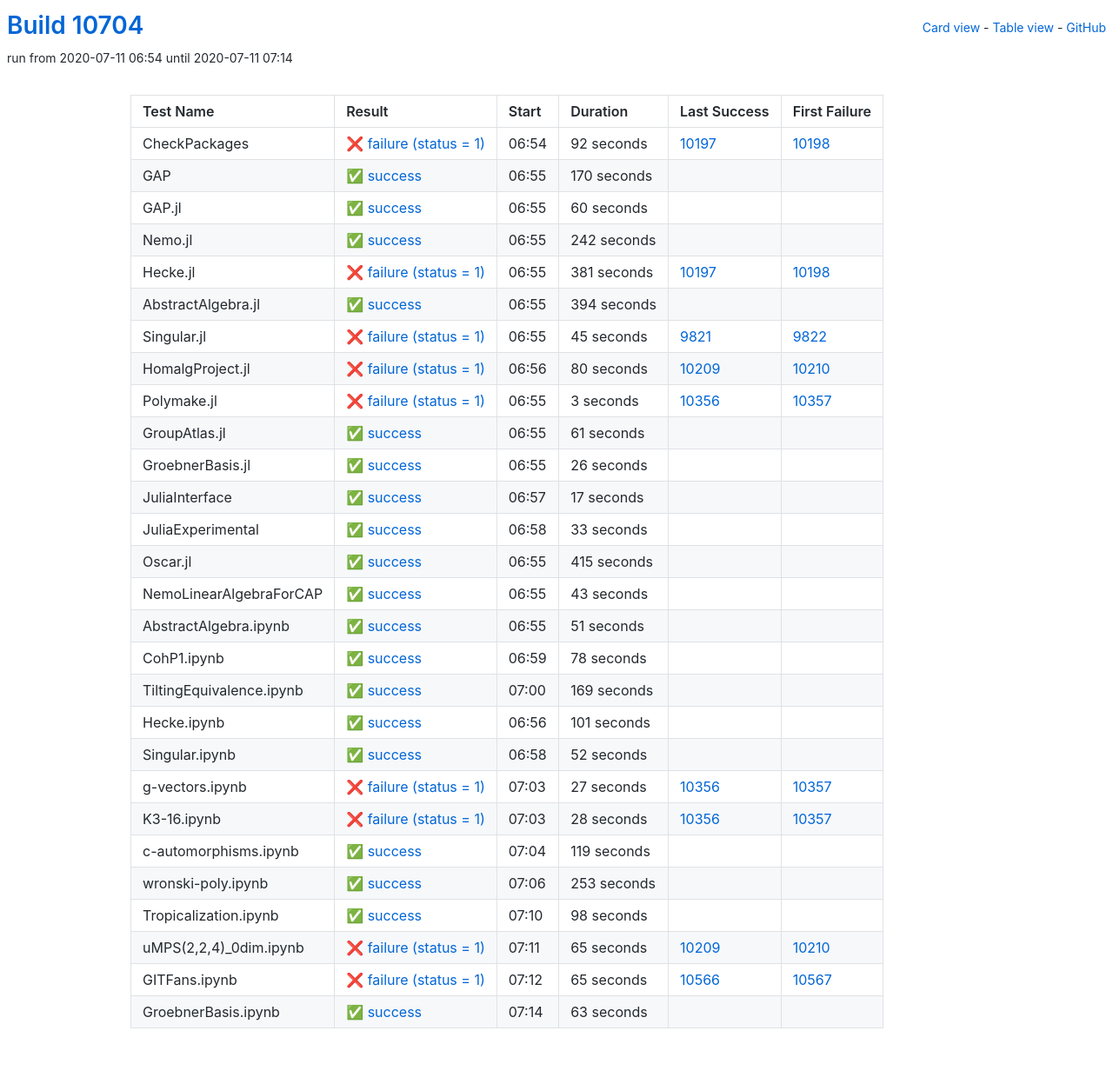
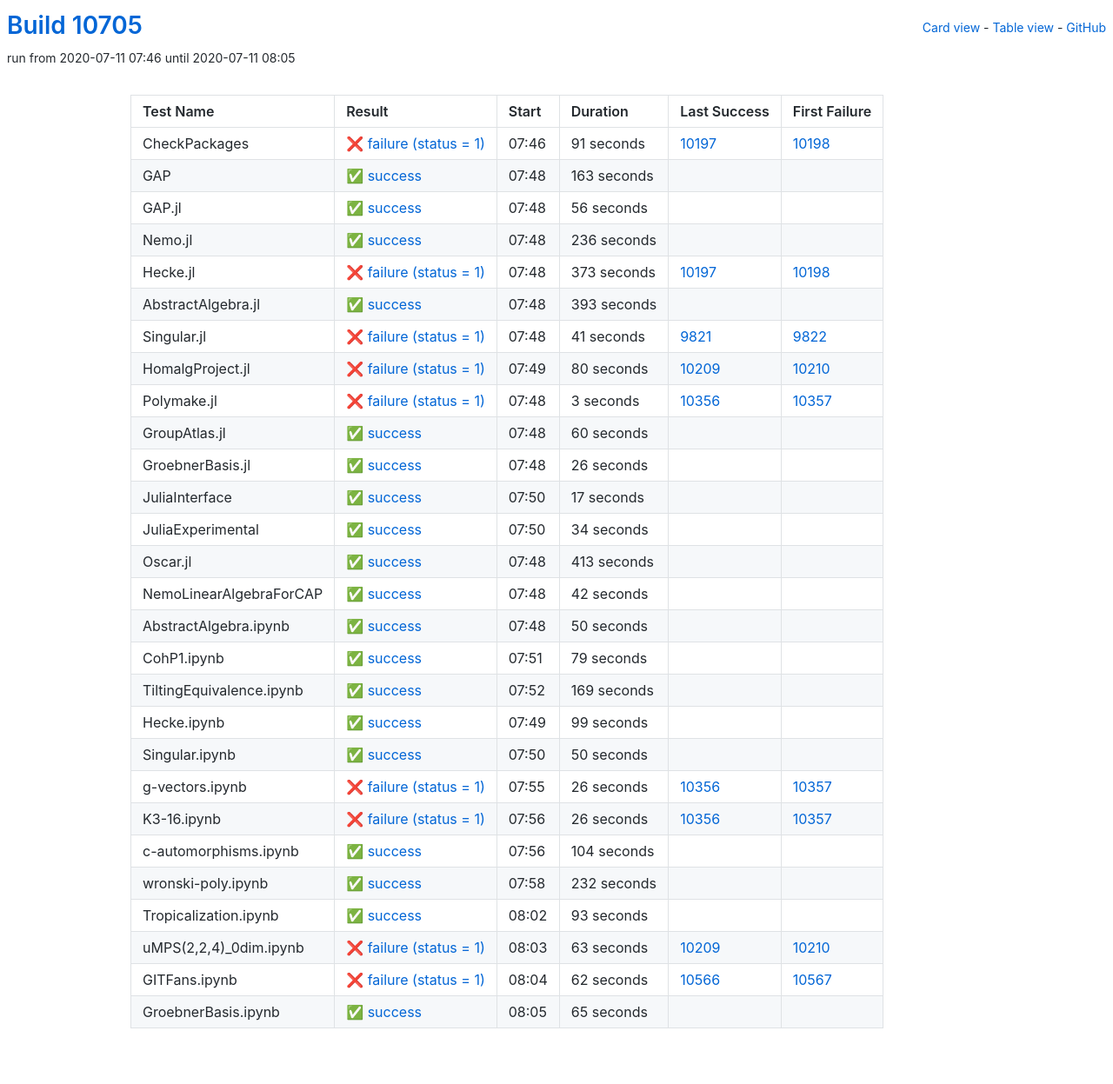
Before and after one commit to oscar-system/oscar-ci-status, a Jekyll site: the page built from table.html, in a window 1280 px wide. Shown: the whole page at 87% size. Built offline with Jekyll 4.4.1, drawn with Linux system fonts in a browser that asks for light colours.

Commit message:
Build #10705

```diff
--- a/_data/ci.yml
+++ b/_data/ci.yml
@@ -1,6 +1,6 @@
 ---
-build: 10704
-build_url: https://oscarci.mathematik.uni-kl.de/job/oscar/10704/
+build: 10705
+build_url: https://oscarci.mathematik.uni-kl.de/job/oscar/10705/
 job: oscar
 organization: oscar-system
 repo: oscar-ci-status
@@ -8,92 +8,92 @@
 tests:
 - name: CheckPackages
   id: checkpackages
-  log: https://oscarci.mathematik.uni-kl.de/job/oscar/10704/artifact/logs/build-10704/CheckPackages.log
-  start: 2020-07-11 06:54
+  log: https://oscarci.mathematik.uni-kl.de/job/oscar/10705/artifact/logs/build-10705/CheckPackages.log
+  start: 2020-07-11 07:46
   success: false
   exitcode: 1
   status: failure
-  duration: 92
+  duration: 91
   last_success: 10197
   last_success_url: https://oscarci.mathematik.uni-kl.de/job/oscar/10197/
   first_failure: 10198
   first_failure_url: https://oscarci.mathematik.uni-kl.de/job/oscar/10198/
 - name: GAP
   id: gap
-  log: https://oscarci.mathematik.uni-kl.de/job/oscar/10704/artifact/logs/build-10704/GAP.log
-  start: 2020-07-11 06:55
+  log: https://oscarci.mathematik.uni-kl.de/job/oscar/10705/artifact/logs/build-10705/GAP.log
+  start: 2020-07-11 07:48
   success: true
   exitcode: 0
   status: success
-  duration: 170
+  duration: 163
   last_success: false
   last_success_url:
   first_failure: false
   first_failure_url:
 - name: GAP.jl
   id: gap-jl
-  log: https://oscarci.mathematik.uni-kl.de/job/oscar/10704/artifact/logs/build-10704/GAP.jl.log
-  start: 2020-07-11 06:55
+  log: https://oscarci.mathematik.uni-kl.de/job/oscar/10705/artifact/logs/build-10705/GAP.jl.log
+  start: 2020-07-11 07:48
   success: true
   exitcode: 0
   status: success
-  duration: 60
+  duration: 56
   last_success: false
   last_success_url:
   first_failure: false
   first_failure_url:
 - name: Nemo.jl
   id: nemo-jl
-  log: https://oscarci.mathematik.uni-kl.de/job/oscar/10704/artifact/logs/build-10704/Nemo.jl.log
-  start: 2020-07-11 06:55
+  log: https://oscarci.mathematik.uni-kl.de/job/oscar/10705/artifact/logs/build-10705/Nemo.jl.log
+  start: 2020-07-11 07:48
   success: true
   exitcode: 0
   status: success
-  duration: 242
+  duration: 236
   last_success: false
   last_success_url:
   first_failure: false
   first_failure_url:
 - name: Hecke.jl
   id: hecke-jl
-  log: https://oscarci.mathematik.uni-kl.de/job/oscar/10704/artifact/logs/build-10704/Hecke.jl.log
-  start: 2020-07-11 06:55
+  log: https://oscarci.mathematik.uni-kl.de/job/oscar/10705/artifact/logs/build-10705/Hecke.jl.log
+  start: 2020-07-11 07:48
   success: false
   exitcode: 1
   status: failure
-  duration: 381
+  duration: 373
   last_success: 10197
   last_success_url: https://oscarci.mathematik.uni-kl.de/job/oscar/10197/
   first_failure: 10198
   first_failure_url: https://oscarci.mathematik.uni-kl.de/job/oscar/10198/
 - name: AbstractAlgebra.jl
   id: abstractalgebra-jl
-  log: https://oscarci.mathematik.uni-kl.de/job/oscar/10704/artifact/logs/build-10704/AbstractAlgebra.jl.log
-  start: 2020-07-11 06:55
+  log: https://oscarci.mathematik.uni-kl.de/job/oscar/10705/artifact/logs/build-10705/AbstractAlgebra.jl.log
+  start: 2020-07-11 07:48
   success: true
   exitcode: 0
   status: success
-  duration: 394
+  duration: 393
   last_success: false
   last_success_url:
   first_failure: false
   first_failure_url:
 - name: Singular.jl
   id: singular-jl
-  log: https://oscarci.mathematik.uni-kl.de/job/oscar/10704/artifact/logs/build-10704/Singular.jl.log
-  start: 2020-07-11 06:55
+  log: https://oscarci.mathematik.uni-kl.de/job/oscar/10705/artifact/logs/build-10705/Singular.jl.log
+  start: 2020-07-11 07:48
   success: false
   exitcode: 1
   status: failure
-  duration: 45
+  duration: 41
   last_success: 9821
   last_success_url: https://oscarci.mathematik.uni-kl.de/job/oscar/9821/
   first_failure: 9822
   first_failure_url: https://oscarci.mathematik.uni-kl.de/job/oscar/9822/
 - name: HomalgProject.jl
   id: homalgproject-jl
-  log: https://oscarci.mathematik.uni-kl.de/job/oscar/10704/artifact/logs/build-10704/HomalgProject.jl.log
-  start: 2020-07-11 06:56
+  log: https://oscarci.mathematik.uni-kl.de/job/oscar/10705/artifact/logs/build-10705/HomalgProject.jl.log
+  start: 2020-07-11 07:49
   success: false
   exitcode: 1
   status: failure
@@ -104,8 +104,8 @@
   first_failure_url: https://oscarci.mathematik.uni-kl.de/job/oscar/10210/
 - name: Polymake.jl
   id: polymake-jl
-  log: https://oscarci.mathematik.uni-kl.de/job/oscar/10704/artifact/logs/build-10704/Polymake.jl.log
-  start: 2020-07-11 06:55
+  log: https://oscarci.mathematik.uni-kl.de/job/oscar/10705/artifact/logs/build-10705/Polymake.jl.log
+  start: 2020-07-11 07:48
   success: false
   exitcode: 1
   status: failure
@@ -116,20 +116,20 @@
   first_failure_url: https://oscarci.mathematik.uni-kl.de/job/oscar/10357/
 - name: GroupAtlas.jl
   id: groupatlas-jl
-  log: https://oscarci.mathematik.uni-kl.de/job/oscar/10704/artifact/logs/build-10704/GroupAtlas.jl.log
-  start: 2020-07-11 06:55
+  log: https://oscarci.mathematik.uni-kl.de/job/oscar/10705/artifact/logs/build-10705/GroupAtlas.jl.log
+  start: 2020-07-11 07:48
   success: true
   exitcode: 0
   status: success
-  duration: 61
+  duration: 60
   last_success: false
   last_success_url:
   first_failure: false
   first_failure_url:
 - name: GroebnerBasis.jl
   id: groebnerbasis-jl
-  log: https://oscarci.mathematik.uni-kl.de/job/oscar/10704/artifact/logs/build-10704/GroebnerBasis.jl.log
-  start: 2020-07-11 06:55
+  log: https://oscarci.mathematik.uni-kl.de/job/oscar/10705/artifact/logs/build-10705/GroebnerBasis.jl.log
+  start: 2020-07-11 07:48
   success: true
   exitcode: 0
   status: success
@@ -140,8 +140,8 @@
   first_failure_url:
 - name: JuliaInterface
   id: juliainterface
-  log: https://oscarci.mathematik.uni-kl.de/job/oscar/10704/artifact/logs/build-10704/JuliaInterface.log
-  start: 2020-07-11 06:57
+  log: https://oscarci.mathematik.uni-kl.de/job/oscar/10705/artifact/logs/build-10705/JuliaInterface.log
+  start: 2020-07-11 07:50
   success: true
   exitcode: 0
   status: success
@@ -152,68 +152,68 @@
   first_failure_url:
 - name: JuliaExperimental
   id: juliaexperimental
-  log: https://oscarci.mathematik.uni-kl.de/job/oscar/10704/artifact/logs/build-10704/JuliaExperimental.log
-  start: 2020-07-11 06:58
+  log: https://oscarci.mathematik.uni-kl.de/job/oscar/10705/artifact/logs/build-10705/JuliaExperimental.log
+  start: 2020-07-11 07:50
   success: true
   exitcode: 0
   status: success
-  duration: 33
+  duration: 34
   last_success: false
   last_success_url:
   first_failure: false
   first_failure_url:
 - name: Oscar.jl
   id: oscar-jl
-  log: https://oscarci.mathematik.uni-kl.de/job/oscar/10704/artifact/logs/build-10704/Oscar.jl.log
-  start: 2020-07-11 06:55
+  log: https://oscarci.mathematik.uni-kl.de/job/oscar/10705/artifact/logs/build-10705/Oscar.jl.log
+  start: 2020-07-11 07:48
   success: true
   exitcode: 0
   status: success
-  duration: 415
+  duration: 413
   last_success: false
   last_success_url:
   first_failure: false
   first_failure_url:
 - name: NemoLinearAlgebraForCAP
   id: nemolinearalgebraforcap
-  log: https://oscarci.mathematik.uni-kl.de/job/oscar/10704/artifact/logs/build-10704/NemoLinearAlgebraForCAP.log
-  start: 2020-07-11 06:55
+  log: https://oscarci.mathematik.uni-kl.de/job/oscar/10705/artifact/logs/build-10705/NemoLinearAlgebraForCAP.log
+  start: 2020-07-11 07:48
   success: true
   exitcode: 0
   status: success
-  duration: 43
+  duration: 42
   last_success: false
   last_success_url:
   first_failure: false
   first_failure_url:
 - name: AbstractAlgebra.ipynb
   id: abstractalgebra-ipynb
-  log: https://oscarci.mathematik.uni-kl.de/job/oscar/10704/artifact/logs/build-10704/AbstractAlgebra.ipynb.log
-  start: 2020-07-11 06:55
+  log: https://oscarci.mathematik.uni-kl.de/job/oscar/10705/artifact/logs/build-10705/AbstractAlgebra.ipynb.log
+  start: 2020-07-11 07:48
   success: true
   exitcode: 0
   status: success
-  duration: 51
+  duration: 50
   last_success: false
   last_success_url:
   first_failure: false
   first_failure_url:
 - name: CohP1.ipynb
   id: cohp1-ipynb
-  log: https://oscarci.mathematik.uni-kl.de/job/oscar/10704/artifact/logs/build-10704/CohP1.ipynb.log
-  start: 2020-07-11 06:59
+  log: https://oscarci.mathematik.uni-kl.de/job/oscar/10705/artifact/logs/build-10705/CohP1.ipynb.log
+  start: 2020-07-11 07:51
   success: true
   exitcode: 0
   status: success
-  duration: 78
+  duration: 79
   last_success: false
   last_success_url:
   first_failure: false
   first_failure_url:
 - name: TiltingEquivalence.ipynb
   id: tiltingequivalence-ipynb
-  log: https://oscarci.mathematik.uni-kl.de/job/oscar/10704/artifact/logs/build-10704/TiltingEquivalence.ipynb.log
-  start: 2020-07-11 07:00
+  log: https://oscarci.mathematik.uni-kl.de/job/oscar/10705/artifact/logs/build-10705/TiltingEquivalence.ipynb.log
+  start: 2020-07-11 07:52
   success: true
   exitcode: 0
   status: success
@@ -224,120 +224,120 @@
   first_failure_url:
 - name: Hecke.ipynb
   id: hecke-ipynb
-  log: https://oscarci.mathematik.uni-kl.de/job/oscar/10704/artifact/logs/build-10704/Hecke.ipynb.log
-  start: 2020-07-11 06:56
+  log: https://oscarci.mathematik.uni-kl.de/job/oscar/10705/artifact/logs/build-10705/Hecke.ipynb.log
+  start: 2020-07-11 07:49
   success: true
   exitcode: 0
   status: success
-  duration: 101
+  duration: 99
   last_success: false
   last_success_url:
   first_failure: false
   first_failure_url:
 - name: Singular.ipynb
   id: singular-ipynb
-  log: https://oscarci.mathematik.uni-kl.de/job/oscar/10704/artifact/logs/build-10704/Singular.ipynb.log
-  start: 2020-07-11 06:58
+  log: https://oscarci.mathematik.uni-kl.de/job/oscar/10705/artifact/logs/build-10705/Singular.ipynb.log
+  start: 2020-07-11 07:50
   success: true
   exitcode: 0
   status: success
-  duration: 52
+  duration: 50
   last_success: false
   last_success_url:
   first_failure: false
   first_failure_url:
 - name: g-vectors.ipynb
   id: g-vectors-ipynb
-  log: https://oscarci.mathematik.uni-kl.de/job/oscar/10704/artifact/logs/build-10704/g-vectors.ipynb.log
-  start: 2020-07-11 07:03
+  log: https://oscarci.mathematik.uni-kl.de/job/oscar/10705/artifact/logs/build-10705/g-vectors.ipynb.log
+  start: 2020-07-11 07:55
   success: false
   exitcode: 1
   status: failure
-  duration: 27
+  duration: 26
   last_success: 10356
   last_success_url: https://oscarci.mathematik.uni-kl.de/job/oscar/10356/
   first_failure: 10357
   first_failure_url: https://oscarci.mathematik.uni-kl.de/job/oscar/10357/
 - name: K3-16.ipynb
   id: k3-16-ipynb
-  log: https://oscarci.mathematik.uni-kl.de/job/oscar/10704/artifact/logs/build-10704/K3-16.ipynb.log
-  start: 2020-07-11 07:03
+  log: https://oscarci.mathematik.uni-kl.de/job/oscar/10705/artifact/logs/build-10705/K3-16.ipynb.log
+  start: 2020-07-11 07:56
   success: false
   exitcode: 1
   status: failure
-  duration: 28
+  duration: 26
   last_success: 10356
   last_success_url: https://oscarci.mathematik.uni-kl.de/job/oscar/10356/
   first_failure: 10357
   first_failure_url: https://oscarci.mathematik.uni-kl.de/job/oscar/10357/
 - name: c-automorphisms.ipynb
   id: c-automorphisms-ipynb
-  log: https://oscarci.mathematik.uni-kl.de/job/oscar/10704/artifact/logs/build-10704/c-automorphisms.ipynb.log
-  start: 2020-07-11 07:04
+  log: https://oscarci.mathematik.uni-kl.de/job/oscar/10705/artifact/logs/build-10705/c-automorphisms.ipynb.log
+  start: 2020-07-11 07:56
   success: true
   exitcode: 0
   status: success
-  duration: 119
+  duration: 104
   last_success: false
   last_success_url:
   first_failure: false
   first_failure_url:
 - name: wronski-poly.ipynb
   id: wronski-poly-ipynb
-  log: https://oscarci.mathematik.uni-kl.de/job/oscar/10704/artifact/logs/build-10704/wronski-poly.ipynb.log
-  start: 2020-07-11 07:06
+  log: https://oscarci.mathematik.uni-kl.de/job/oscar/10705/artifact/logs/build-10705/wronski-poly.ipynb.log
+  start: 2020-07-11 07:58
   success: true
   exitcode: 0
   status: success
-  duration: 253
+  duration: 232
   last_success: false
   last_success_url:
   first_failure: false
   first_failure_url:
 - name: Tropicalization.ipynb
   id: tropicalization-ipynb
-  log: https://oscarci.mathematik.uni-kl.de/job/oscar/10704/artifact/logs/build-10704/Tropicalization.ipynb.log
-  start: 2020-07-11 07:10
+  log: https://oscarci.mathematik.uni-kl.de/job/oscar/10705/artifact/logs/build-10705/Tropicalization.ipynb.log
+  start: 2020-07-11 08:02
   success: true
   exitcode: 0
   status: success
-  duration: 98
+  duration: 93
   last_success: false
   last_success_url:
   first_failure: false
   first_failure_url:
 - name: uMPS(2,2,4)_0dim.ipynb
   id: umps-2-2-4-0dim-ipynb
-  log: https://oscarci.mathematik.uni-kl.de/job/oscar/10704/artifact/logs/build-10704/uMPS-2-2-4-_0dim.ipynb.log
-  start: 2020-07-11 07:11
+  log: https://oscarci.mathematik.uni-kl.de/job/oscar/10705/artifact/logs/build-10705/uMPS-2-2-4-_0dim.ipynb.log
+  start: 2020-07-11 08:03
   success: false
   exitcode: 1
   status: failure
-  duration: 65
+  duration: 63
   last_success: 10209
   last_success_url: https://oscarci.mathematik.uni-kl.de/job/oscar/10209/
   first_failure: 10210
   first_failure_url: https://oscarci.mathematik.uni-kl.de/job/oscar/10210/
 - name: GITFans.ipynb
   id: gitfans-ipynb
-  log: https://oscarci.mathematik.uni-kl.de/job/oscar/10704/artifact/logs/build-10704/GITFans.ipynb.log
-  start: 2020-07-11 07:12
+  log: https://oscarci.mathematik.uni-kl.de/job/oscar/10705/artifact/logs/build-10705/GITFans.ipynb.log
+  start: 2020-07-11 08:04
   success: false
   exitcode: 1
   status: failure
-  duration: 65
+  duration: 62
   last_success: 10566
   last_success_url: https://oscarci.mathematik.uni-kl.de/job/oscar/10566/
   first_failure: 10567
   first_failure_url: https://oscarci.mathematik.uni-kl.de/job/oscar/10567/
 - name: GroebnerBasis.ipynb
   id: groebnerbasis-ipynb
-  log: https://oscarci.mathematik.uni-kl.de/job/oscar/10704/artifact/logs/build-10704/GroebnerBasis.ipynb.log
-  start: 2020-07-11 07:14
+  log: https://oscarci.mathematik.uni-kl.de/job/oscar/10705/artifact/logs/build-10705/GroebnerBasis.ipynb.log
+  start: 2020-07-11 08:05
   success: true
   exitcode: 0
   status: success
-  duration: 63
+  duration: 65
   last_success: false
   last_success_url:
   first_failure: false
```
Also changed, not shown: README.md.
